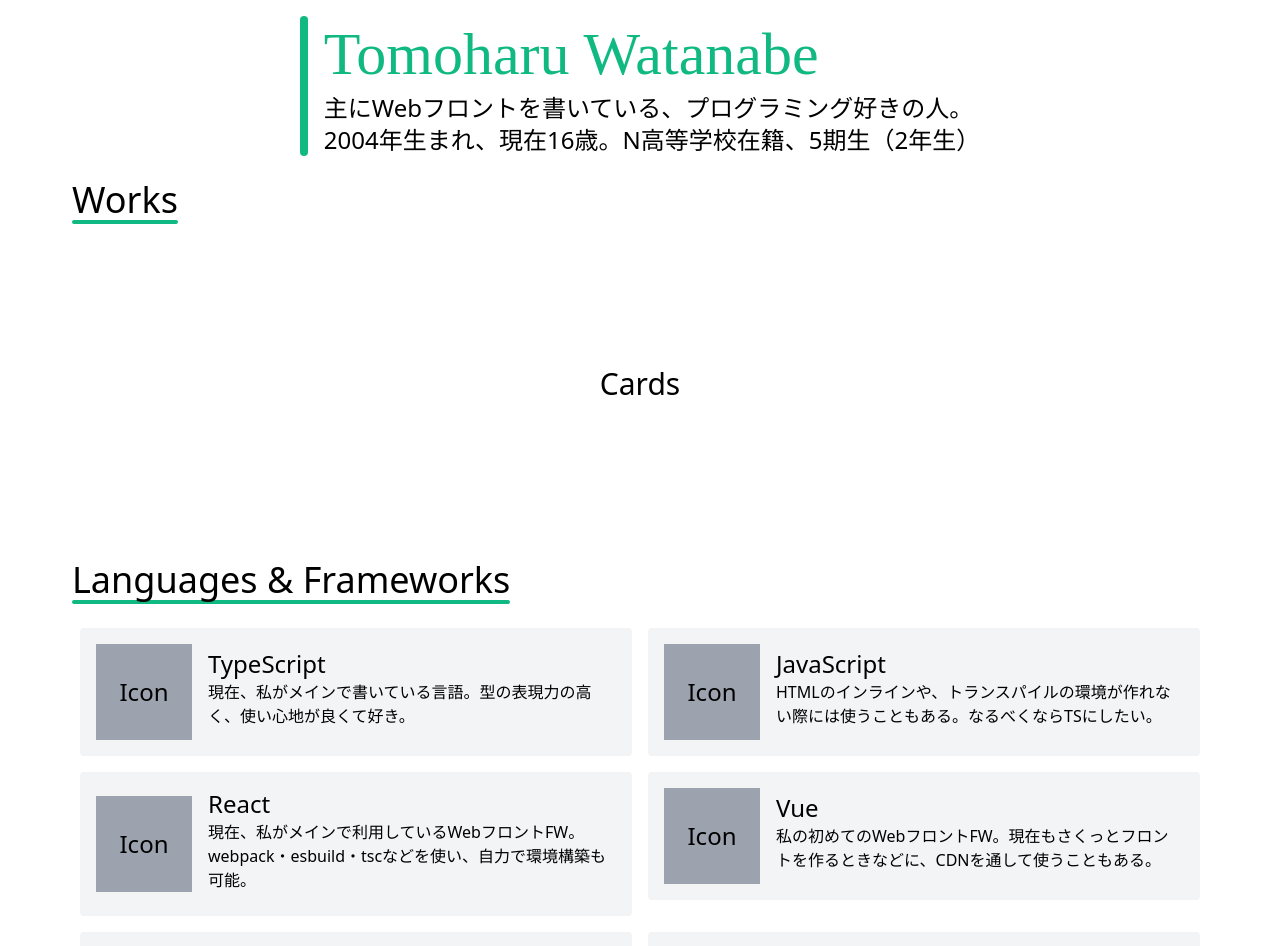
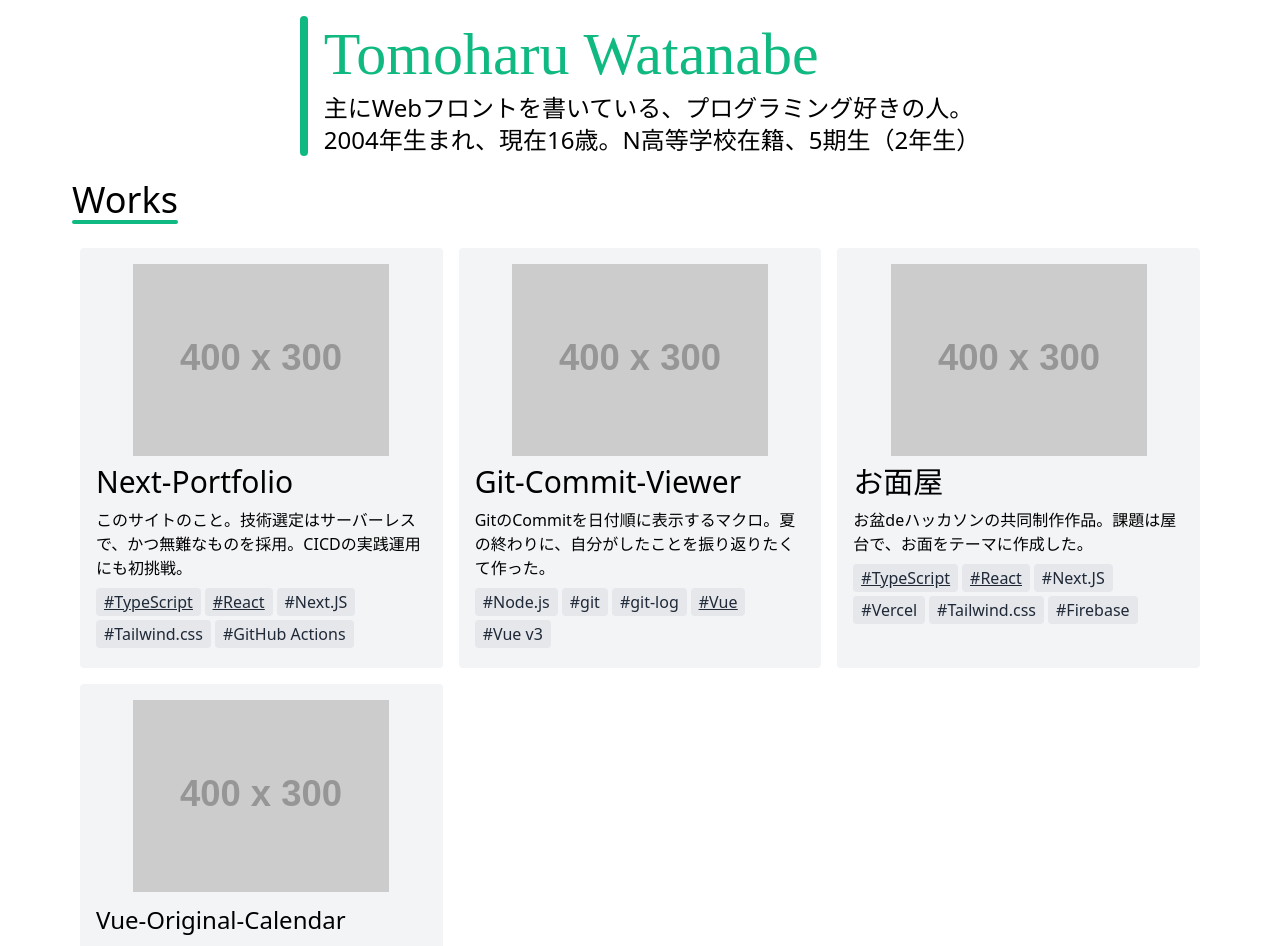
Before and after one commit to WTomoharu/next-portfolio, a Next.js app: page / in a window 1280 px wide. Shown: the top 946 px of the page. Built offline with nearby package versions, Linux system fonts and the light colour scheme.

Commit message:
feat: add Work type, Works, WorkCard Component

```diff
--- /dev/null
+++ b/assets/works.ts
@@ -0,0 +1,64 @@
+import { Work } from "../interfaces/work"
+
+export const Works: Work[] = [
+  {
+    name: "Next-Portfolio", id: undefined,
+    text: "このサイトのこと。技術選定はサーバーレスで、かつ無難なものを採用。CICDの実践運用にも初挑戦。",
+    tags: ["TypeScript", "React", "Next.JS", "Tailwind.css", "GitHub Actions"],
+    links: [
+      {
+        icon: "Site",
+        link: "https://wtomoharu.github.io/next-portfolio/"
+      },
+      {
+        icon: "GitHub",
+        link: "https://github.com/WTomoharu/next-portfolio"
+      },
+    ],
+  },
+  {
+    name: "Git-Commit-Viewer", id: undefined,
+    text: "GitのCommitを日付順に表示するマクロ。夏の終わりに、自分がしたことを振り返りたくて作った。",
+    tags: ["Node.js", "git", "git-log", "Vue", "Vue v3"],
+    links: [
+      {
+        icon: "Qiita",
+        link: "https://qiita.com/watatomo1216/items/0afb61471e93faa88ffe"
+      },
+      {
+        icon: "GitHub",
+        link: "https://github.com/WTomoharu/git-commit-viewer"
+      },
+    ],
+  },
+  {
+    name: "お面屋", id: "omenya",
+    text: "お盆deハッカソンの共同制作作品。課題は屋台で、お面をテーマに作成した。",
+    tags: ["TypeScript", "React", "Next.JS", "Vercel", "Tailwind.css", "Firebase"],
+    links: [
+      {
+        icon: "Site",
+        link: "https://obon-de-hackathon.vercel.app"
+      },
+      {
+        icon: "GitHub",
+        link: "https://github.com/Ossamoon/obon-de-hackathon"
+      },
+    ],
+  },
+  {
+    name: "Vue-Original-Calendar", id: undefined,
+    text: "VueCDNを使って、さくっと自分が使う用のカレンダーを作った。PCの横長画面を最大限生かしたレイアウト",
+    tags: ["Vue", "CSS-Animation"],
+    links: [
+      {
+        icon: "Site",
+        link: "https://wtomoharu.github.io/vue-original-calendar"
+      },
+      {
+        icon: "GitHub",
+        link: "https://github.com/WTomoharu/vue-original-calendar"
+      },
+    ],
+  }
+]
--- /dev/null
+++ b/components/WorkCard/index.tsx
@@ -0,0 +1,38 @@
+import Link from 'next/link'
+import { Tags } from "../../assets/tags"
+import { Work } from "../../interfaces/work"
+import { toKebabCase } from "../../utils/string"
+
+interface WorkCardProps {
+  work: Work
+}
+
+export const WorkCard: React.VFC<WorkCardProps> = ({ work: { name, id, text, tags, links } }) => {
+  return (
+    <div className="xl:w-1/3 md:w-1/2 w-full p-2 flex" id={`woek-${id ?? toKebabCase(name)}`}>
+      <div className="bg-gray-100 p-4 rounded flex-grow">
+        <div>
+          <img src={"https://placehold.jp/400x300.png?text=No%20Image"} alt="" className="max-w-full h-48 m-auto" />
+        </div>
+        {/* text-3xl text-2xl */}
+        <h4 className="py-2 text-3xl">
+          <span className={`text-${name.length < 20 ? 3 : 2}xl`}>{name}</span>
+        </h4>
+        <p className="pb-2">
+          {text}
+        </p>
+        <div className="flex flex-wrap">
+          {tags.map((tag, i2) => Tags.map(t => t.name).includes(tag) ? (
+            <span key={i2} className="px-2 py-0.5 mr-1 mb-1 text-gray-800 bg-gray-200 rounded underline">
+              <Link href={`#tag-${toKebabCase(tag)}`}>{`#${tag}`}</Link>
+            </span>
+          ) : (
+            <span key={i2} className="px-2 py-0.5 mr-1 mb-1 text-gray-800 bg-gray-200 rounded">
+              {`#${tag}`}
+            </span>
+          ))}
+        </div>
+      </div>
+    </div >
+  )
+}
--- /dev/null
+++ b/interfaces/work.ts
@@ -0,0 +1,10 @@
+export interface Work {
+  id: string | undefined
+  name: string
+  text: string
+  tags: string[]
+  links: {
+    icon: string
+    link: string
+  }[]
+}
--- a/pages/index.tsx
+++ b/pages/index.tsx
@@ -1,5 +1,7 @@
 import { Tags } from "../assets/tags"
+import { Works } from "../assets/works"
 import { TagCard } from "../components/TagCard"
+import { WorkCard } from "../components/WorkCard"
 
 const Page = () => {
   return (
@@ -38,8 +40,13 @@ const Page = () => {
               <div className="w-full h-1 bg-green-500 rounded"></div>
             </div>
           </div>
-          <div className="flex justify-center items-center h-80">
-            <div className="text-3xl">Cards</div>
+          <div className="flex flex-wrap pt-4 justify-center md:justify-start">
+            {Works.map((work, i) => (
+              <WorkCard
+                work={work}
+                key={i}
+              />
+            ))}
           </div>
         </section>
         <section className="max-w-6xl p-2 mx-auto">
```
